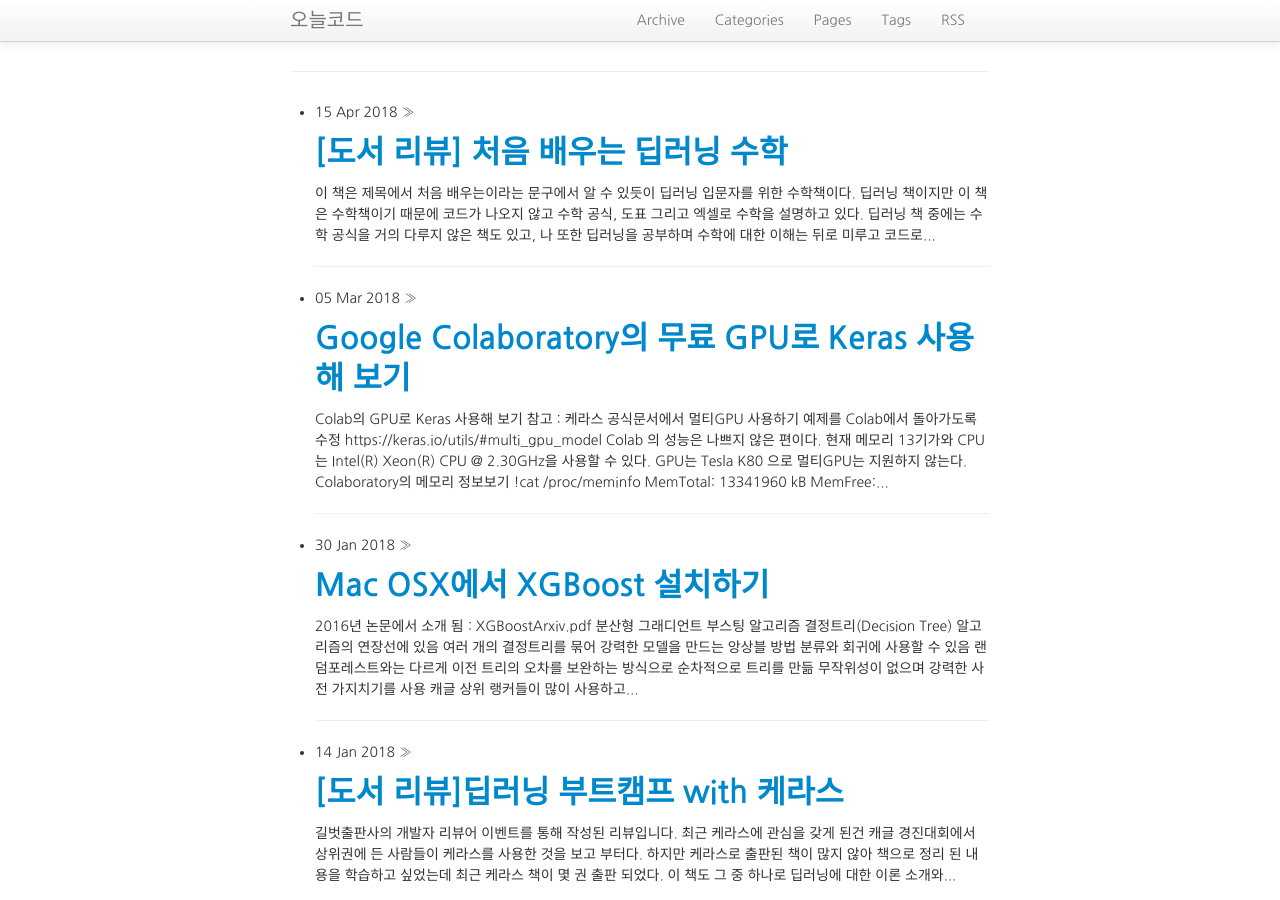
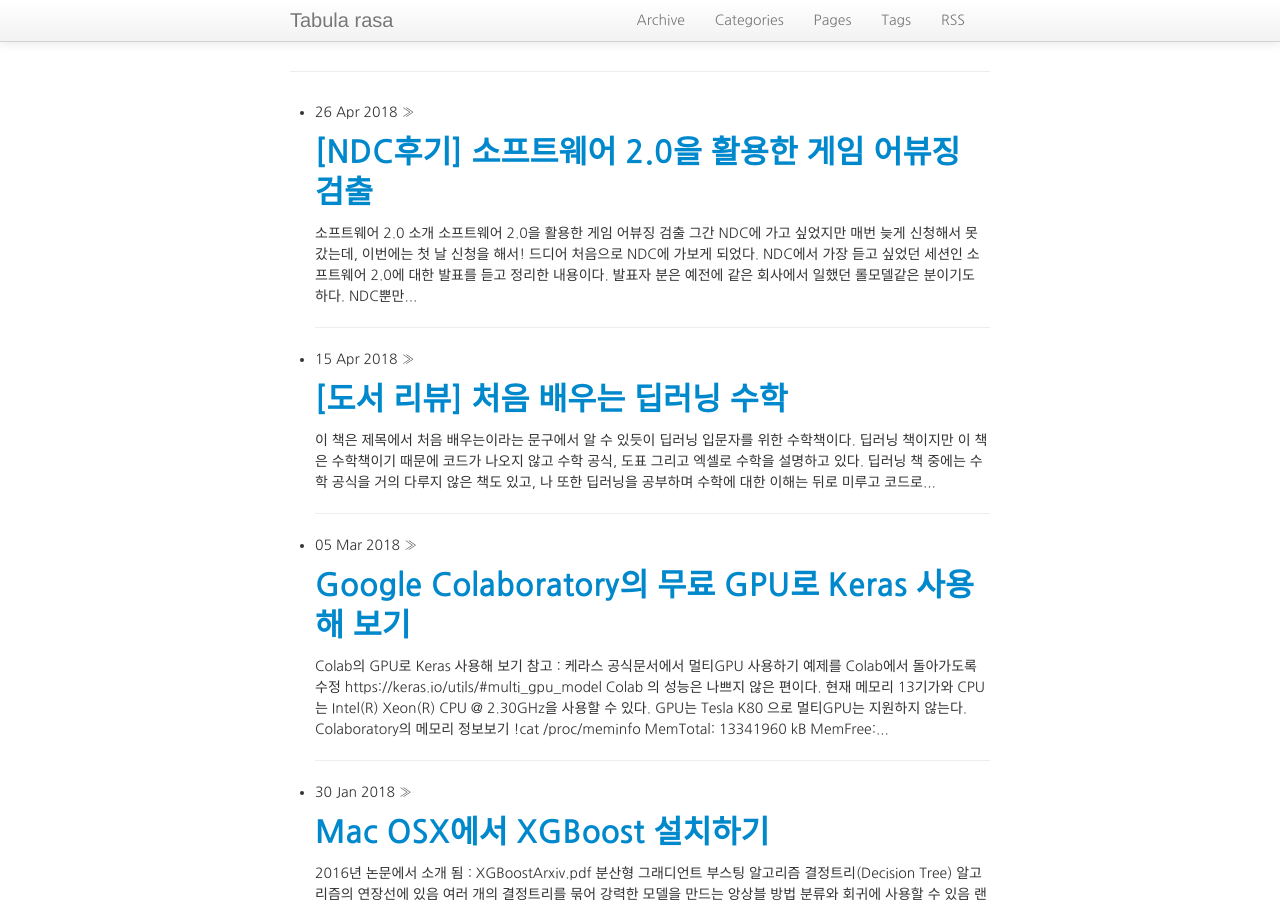
Before and after one commit to corazzon/corazzon.github.com, a Jekyll site: the page built from index.md, in a window 1280 px wide and 900 px high. Built offline with Jekyll 4.4.1, drawn with Linux system fonts in a browser that asks for light colours; nearby versions of some CDN libraries; part of the change alters nothing that is shown.

Commit message:
NDC software 2.0

````diff
--- a/_config.yml
+++ b/_config.yml
@@ -13,7 +13,7 @@ exclude: [".rvmrc", ".rbenv-version", "README.md", "Rakefile", "changelog.md"]
 # Themes are encouraged to use these universal variables
 # so be sure to set them if your theme uses them.
 #
-title : 오늘코드
+title : Tabula rasa
 tagline: Tabula rasa
 author :
   name : corazzon
--- /dev/null
+++ b/_posts/2018-04-26-software-20.md
@@ -0,0 +1,327 @@
+---
+layout: post
+title: "[NDC후기] 소프트웨어 2.0을 활용한 게임 어뷰징 검출"
+tagline: "2018년 4월 26일에 NDC에서 발표된 `소프트웨어 2.0을 활용한 게임 어뷰징 검출`을 듣고 정리한 내용입니다."
+description: " 소프트웨어 2.0을 활용한 게임 어뷰징 검출
+"
+category: "python, 머신러닝, 딥러닝, NDC"
+tags: [python, ml, 머신러닝, machine learning, 기계학습, 딥러닝, software2.0, 소프트웨어2.0, 게임어뷰징검출]
+---
+
+{% include JB/setup %}
+
+소프트웨어 2.0 소개
+
+<iframe src="//www.slideshare.net/slideshow/embed_code/key/Ag4ySi7GGiuKbk" width="595" height="485" frameborder="0" marginwidth="0" marginheight="0" scrolling="no" style="border:1px solid #CCC; border-width:1px; margin-bottom:5px; max-width: 100%;" allowfullscreen> </iframe>
+<div style="margin-bottom:5px"> <strong>
+<a href="//www.slideshare.net/ssuser163469/20-95081863" title="소프트웨어 2.0을 활용한 게임 어뷰징 검출" target="_blank">소프트웨어 2.0을 활용한 게임 어뷰징 검출</a> </strong>
+</div>
+
+
+
+```
+그간 NDC에 가고 싶었지만 매번 늦게 신청해서 못 갔는데,
+이번에는 첫 날 신청을 해서! 드디어 처음으로 NDC에 가보게 되었다.
+NDC에서 가장 듣고 싶었던 세션인 소프트웨어 2.0에 대한 발표를 듣고 정리한 내용이다.
+발표자 분은 예전에 같은 회사에서 일했던 롤모델같은 분이기도 하다.
+NDC뿐만 아니라 파이콘에서도 좋은 발표를 많이 해주셨었다.
+이번에도 역시나 너무 좋은 발표로 자연어 처리에 관심이 많은 내게 도움이 되는 발표였다.
+발표를 들으며 빠르게 타이핑한 내용을 남겨본다.
+```
+
+
+
+### 발표를 듣기 전에 미리 읽어 볼 것
+
+* [소프트웨어 2.0.md](https://gist.github.com/haje01/d2518ea998ab2de102b072fed600c0a4)
+
+
+### 마르코프 연쇄로 랜덤 이름 찾기
+
+> 게임을 만들다가 좋은 성과를 거두지 못해 이유를 생각해 봤다.
+
+### 운영의 중요성
+- 운영은 유저와의 소통이 중요하다. 유저는 디데일하게 친절하게 왜 접었는지 재미없는지 얘기해 주지 않는다.
+- 이걸 보는 방법은 데이터를 보는 것이다.
+- 그래서 데이터 엔지니어링부터 시작했다.
+- 로그를 중앙으로 모으고 기계학습으로 어뷰징 검출을 시도해 보고 제작년 NDC에서 발표를 한 적이 있다.
+
+### 로그 수집
+- 수집 된 로그를 하둡을 통해 정제
+- 수작업으로 개발한 특성(Feature)을 이용해
+- 스패머 검출하는 로직에 대한 소개
+
+
+### 2016년 발표에서 몇 가지 달라진 것
+
+1. 하둡에서 스파크를 사용하는 것으로 바뀌었다.
+- 무엇보다 빠르고 사용하기 편하다.
+- 하둡보다 월등하게 좋아진 플랫폼이다.
+
+2. 수작업된 특성에서 데이터에서 학습된 특성으로
+- 데이터에서 컴퓨터가 스스로 학습을 해서 스스로 어뷰저를 찾도록 하고 있다.
+
+3. 수동 제재에서 자동 제재로
+- 제재를 하기 전에 GM과 협의를 해서 제재를 했지만 이제 어느정도 안정화 단계에 이르러서 사람을 거치지 않고 로그를 중앙에 모으고 기계학습을 하고 사람의 손을 거치지 않고 자동으로 제재한다.
+
+### 기존에도 여러 방법을 통해 게임어뷰저를 제재하고 있을텐데
+
+1. 이걸 기계학습으로 하는 이유는 게임 본래 데이터의 특성 때문이다.
+- 내용이 굉장이 많다. 아이템, 강화, 퀘스트 등 하나의 이벤트로 보고 관련 정보를 쓰다보면 종류와 용량이 많아지고 기획 내용에 따라 포맷이 달라진다.
+
+2. 다양한 특성을 동시에 고려해야
+- 여러 특성을 같이 봐야 한다. 아이피 대역이 중국인가? 플레이 한지 며칠이 되었나? 플레이 시간은 얼마고
+- 사람은 동시에 몇 개의 특성이 늘어나면 판단하기가 점점 힘들어 진다.
+
+3. 24시간 모니터링 & 자동 제재
+- 기계학습을 통해 어뷰징 제재를 하고 있다.
+
+### 사용중인 어뷰징 검출 특성들(일부)
+- 플레이시간, 스킬사용, 던전 클리어 유료결제 한 적이 있는가 여러 가지 특성을 종합적으로 살펴보고 있다.
+- 피처엔지니어링을 통해 뽑아낸 특성들을 포함해서 모든 특성들을 종합적으로 판단하고 있다.
+
+## 소프트웨어 2.0 소개
+- 최근 인공지능이나 기계학습이 화두가 되고 있다. 여러 학문 분야 중에 자기의 입장에 따라 기계학습을 다양하게 이해하고 학습하고 있다.
+- 연결주의자는 기계학습은 사람의 뇌를 모사함 그래서 뉴럴넷으로 구현
+- 베이즈 주의자는 베이즈 정리로 설명
+- 논리학 쪽에서는 심볼릭 로직인 기호주의자는 기호로 사회현상을 귀납적으로 추론한다.
+
+- 진화주의자나 유추주의자도 기계학습을 바라보고 해석하고 있다.
+- 마스터 알고리즘이라는 책에서 이미지를 가져와서 몇 가지를 추가함
+
+
+- 개발자의 관점에서는 데이터에서 학습되는 코드로 볼 수 있지 않나? 생각됨
+- 코드 베이스로 서비스까지 이루어지니까 기존의 소프트웨어와 다른 것일까? 혼자만의 생각을 하게 되었다.
+
+### 소프트웨어 2.0 `Andrej Karpathy`라는 딥러닝계의 연구자
+* [Andrej Karpathy Academic Website](https://cs.stanford.edu/people/karpathy/)
+- 뉴럴넷은 또 다른 분류기가 아니라 근본적인 변화다. 그것은 소프트웨어 2.0이다. 메니페스토처럼 선언했다.
+- 실세계의 문제들중 많은 것이 프로그래머가 프로그램을 짜기 보다 모으는 것이 훨씬 더 쉬운 속성을 가지고 있다.
+
+- 미래의 프로그래머 중 많은 이들은 뉴럴넷에 공급할 데이터를 수집, 정리, 조작, 라벨링하고 분석 및 시각화 하는 일을 할 것이다.
+- 넓게 보면 뉴럴넷만이 SW2.0을 뜻하지는 않으며, 조심스럽지만 개발자의 관점에서 기계학습대신 소프트웨어2.0으로 발표제목을 걸었다.
+
+## 소프트웨어 1.0과 2.0의 흐름
+
+### 1.0
+구현된 서비스가 동작하고 데이터가 나온다.
+서버가 다루는 다량의 로그
+
+### 2.0
+이미 구현이 되어있고 그 구현에서 동작을 하고 있다. 그 동작에서 데이터가 뽑아짐
+우리가 원하는 기능을 구현하게 진행된다.
+
+### SW2.0에 필요한 스킬들
+
+* 데이터 특성 파악 - 탐색적 데이터 분석(EDA)
+* 대용량 데이터 다루기 - 빅데이터 처리
+
+### SW 2.0을 위한 도구
+- 프로그래밍 언어(전처리 분야에는 이 부분이 꼭 필요)
+- 시각화 도구
+- 기계학습 라이브러리
+
+#### Spark
+- 꼭 빅데이터가 아니어도 가능하지만...
+ - 규모 가변성
+ - 많은 데이터가 영리한 알고리즘을 이긴다.
+- 최고의 빅데이터 플랫폼
+- 또한, 범용 분산 처리 플랫폼
+- 머신하나에 의존하는 플랫폼을 쓰면 빅데이터에 적용이 어렵다. 스파크를 쓰면 클러스터를 키우면 되기 때문에 규모 가변성이 가장 큰 장점이다.
+- 범용 분산처리 플랫폼 게임을 만들면서도 분산처리에 응용할 수도 있음
+
+#### Spark 분산처리의 예
+- 사례1) 대용량 텍스트 로그 정리
+ - 중복 및 오류가 있는 원천 로그 파일의 정리 과제
+ - 한 달 에상 -> 30대 클러스터 분산으로 하루에 완료
+ - 아마존 EMR로 분산처리, 로컬에서 코드 최적화도 하고 팁을 만들어낼 수도 있었겠지만 비용을 써서 빨리 해결할 수 있었음
+- 사례2) 기계학습된 모델로 대량 검출
+ - 학습된 랜덤포레스트 모델을 분산해 검출
+ - 10배 이상의 속도 향상
+
+#### 분산 검출의 예
+
+#### Spark 환경 추천
+- 아마존 같은 온디맨드 서비스를 사용
+- 높은 가성비, 설치, 유지보수 등의 비용을 생각한다면 추천함
+- 일반적으로 CSV, JSON 사용하는데 Parque, ORC 포맷을 이용하면 10배의 속도가 나온다.
+
+#### 딥러닝 라이브러리
+- 소프트웨어 2.0의 핵심
+- 텐서플로우 : 넓은 레퍼런스 + 빠른 속도 -> 실제 서비스에 적합
+- PyTorch : 간결함 + 디버깅 용이 -> 연구에 적합
+
+#### 자동 미분 : 임의의 연산이 미분 가능
+방정식 풀이, 파라메터 처리 등 다양한 용도로 사용할 수 있다.
+
+### 참고 : 사용 중인 분석 시스템 구조
+- 리얼타임 모니터링을 엘라스틱서치
+- 사이킷런과 파이토치를 사용해서 분산 검출하고 있다.
+
+
+## 사례
+
+### 마르코프 이론
+- 어뷰징 캐릭터(계정)는 소모품이다.
+- 이름을 대충 랜덤하게 짓습니다.
+- 이것을 정량화 할 수 있다면? 어뷰징 검출에 도움이 되지 않을까?
+
+### 기존 랜덤 이름 검출 방식
+ - 자/모음의 패턴
+ - 수작업된 코드
+ - 데이터로 학습할 수 없을까?
+
+### 마르코프 연쇄
+- 마르코프 성질 - 과거는 현재, 현재는 미래에 영향을 줌
+- 날씨의 예 - SSSCRS 맑다가 흐리다 비가오는 일, 비가 오면 날씨가 갠다. 갠 날씨에서 갑자기 비가오는 확률은 적다.
+- 일종의 전이확률로 파악할 수 있다.
+- 영어 단어의 마르코프 연쇄
+- 확률을 학습하기 위해 큰 코퍼스
+- 문자를 2개씩 추출해서 어떤 문자 다음에 어떤 문자가 오더라는 것을 확률로 평균을 구함
+- 문자간 전이 확률
+- d 다음에 스페이스가 많이 나오는 것은 과거형이 많아서 일듯
+
+- 이 확률을 계산해 랜덤한 확률을 구함
+- 산출된 랜덤 점수의 예 : 이것을 분류기의 특성 중 하나로 하여 어뷰저 검출에 참고하여 정확도가 향상 됨
+
+## Text CNN으로 스팸 검출
+- 예전 정규식으로 스팸을 검출하면 창과 방패의 싸움이 이어짐
+- 2016년 발표자료에서 통계적 스팸 검출방식은 임계치를 파악하여 어뷰저가 우회하기도 함
+
+## CNN
+- 이미지를 분류하기 위해 특징을 추출하는 방식
+- 이미지 분류를 위해 만들어지기는 했지만 소리나 텍스트에도 많이 사용됨
+
+### 목표
+1. 기본 스팸 메시지에서 학습
+2. 빈번한 모델 갱신이 필요 없게 - 잦은 유지보수 힘듦
+3. 빠른 검출 시간
+
+### 학습 준비
+- 눈으로 직접 확인하며 학습 데이터를 수집했다.
+- 스팸메시지는 빈도가 높으나 다양하지 않음
+
+### 메시지를 임베딩
+- 뉴럴넷는 숫자만 다룰 수 있기 때문에 적절하게 벡터화
+- 대표적으로 원핫인코딩
+
+### 단어 레벨 vs 캐릭터 레벨
+- 일반적으로는 단어(Word) 레벨 임베딩이 많이 쓰임
+- 채팅은 변칙적인 단어가 많아 임베딩이 곤란
+
+### 다양한 크기의 커널 이용
+- 다른 크기의 커널
+
+### 합친 결과를 역전파로 학습
+
+### 문제점
+- 기본 스팸 메시지수는 극히 적음
+- 일반 메시지 수는 아주 많음
+
+### 변종 스팸 대응 문제
+
+
+### 데이터 증강 + 드랍아웃으로 해결
+- 데이터 증강 : 스팸 문자열 내 임의로 기호/공백 문자 섞기
+- 드랍아웃 : 학습된 뉴런을 임의 삭제
+
+
+### 기본 스팸 메시지들
+- 영문자 대소문자는 구분하지 않는 것
+- 대상 문자와 원핫인코딩 캐릭터 단위로
+
+
+### TextCNN 모듈 정의
+- 커널을 3, 4, 5, 6 다양하게 사용
+
+### 학습 후 적용 결과
+- 변형을 가한 문자에 대해서도 스팸을 판단한다.
+
+### 주의점
+- 일반 메시지라도 주요 단어가 들어가면 스팸 점수 상승
+- 적절한 임계값과 빈도로 스패머 여부 판다
+
+### 향상된 점
+- 잦은 모델 업데이트 없이 변형 스팸 대응
+- 일단위가 아닌 메시지 당 검출 가능
+
+### 이동 변위 CNN으로 오토 검출
+- 파밍 어뷰저의 가장 큰 특성?
+- 반복적인 행동(오토)
+- 이것이 어뷰징의 시작
+
+### 기존 반복적 행동 검출 방법
+- 몇 가지 통계적 수치를 조합해 판단
+- 임계치에 민감
+
+### 선례 : 자기 유사도를 이용한 탐지
+- 이동 위치는 너무 엄밀, 우회가 용이
+
+### 이동 경로가 아닌 이동 변위로 동작의 반복성을 살펴보면?
+
+### 어뷰저의 변이 그래프 vs 정상 유저의 변이 그래프
+
+### 왜 이런 패턴을 보일까? 학습 및 검출
+1. 어뷰저 데이터 수작업 선별(150개) 정상 샘플은 전체에서 임의 추출
+2. 고정 윈도우(1000개 변위)로 미니매치
+3. 학습 시작 위치를 다양하게 해 클래스 불균형 완화
+하나의 변위 데이터도 시작 위치에 따라 다름
+4. 조기종료(오버피팅 방지)
+5. 검출시는 윈도우 단위 판정값을 평균내어 판정(시계열)
+
+### 초기 문제점
+1. 정확도가 향상되지 않음
+- 이동 병위값이 너무 크다. 정규화(Normalization) 적용
+2. 가끔 손실 값이 튀는 현상
+- 배치 Normalization 사용 후 완화
+- 레이어와 레이어 사이의 값을 정규화 하는 방식
+- BN적용 후 개선된 손실
+
+### 초기 학습시 오탐한 데이터는 수작업 분류 후 학습
+- 어뷰저로 오탐된 변이의 예
+ - 쉬는 시간이 있음, 어뷰저는 이것을 파악하기 어려움
+- 오탐 대응, 이동 변위 + 시간 변위 사용
+
+### 미니 배치 순회
+
+### 테스트셋으로 검증결과 정확도 97% 최종 제재는 다른 특성도 함께 고려
+
+### 검출 결과
+
+### 향상된 점
+- 수작업 없는 빠른 검출
+
+### 살펴본점
+
+### 서비스 적용 현황
+- 자동 제재 이후 지역별 검출 어뷰저 수 추세
+
+### 앞으로의 과제
+- 영어 외의 이름 스팸 검출은 까다로움
+- 모바일 게임으로의 오토 검출
+- 게임 데이터 라벨링 수단 - 전용 툴, [Amazon Mechanical Turk](https://www.mturk.com/)
+- GAN 사용
+
+### SW 2.0을 시도하려면
+1. 이론 공부와 다양한 실험
+2. 도메인 전문가와 이야기
+3. 인프라 구축은 필요한 만큼만
+4. 반복 학습 전에 데이터 확인과 코드리뷰 먼저
+
+소프트웨어 1.0과 2.0의 미래
+
+###  참고 FizzBuzz 문제
+
+- 딥러닝 공부를 너무 많이 하다가 텐서플로우로 구현
+- 그러나 불합격되었다는 짤방
+- 모든 문제가 2.0 대상은 아니다.
+- 1.0과 2.0의 앙상블로 문제를 해결
+
+
+### 참고 링크
+
+* [Hands on Big Data by Peter Norvig](https://machinelearningmastery.com/hands-on-big-data-by-peter-norvig/)
+* [Autograd: automatic differentiation — PyTorch Tutorials 0.4.0 documentation](http://pytorch.org/tutorials/beginner/blitz/autograd_tutorial.html#sphx-glr-beginner-blitz-autograd-tutorial-py)
+* [마스터 알고리즘 (머신러닝은 우리의 미래를 어떻게 바꾸는가) - 리디북스](https://ridibooks.com/v2/Detail?id=1780000048)
+* [rrenaud/Gibberish-Detector: A small program to detect gibberish using a Markov Chain](https://github.com/rrenaud/Gibberish-Detector)
+* [자기 유사도를 이용한 MMORPG 게임봇 탐지 시스템 - 정보보호학회논문지 - 한국정보보호학회 : 전자저널 논문 - DBpia](http://www.dbpia.co.kr/Journal/ArticleDetail/NODE06617217)
````
